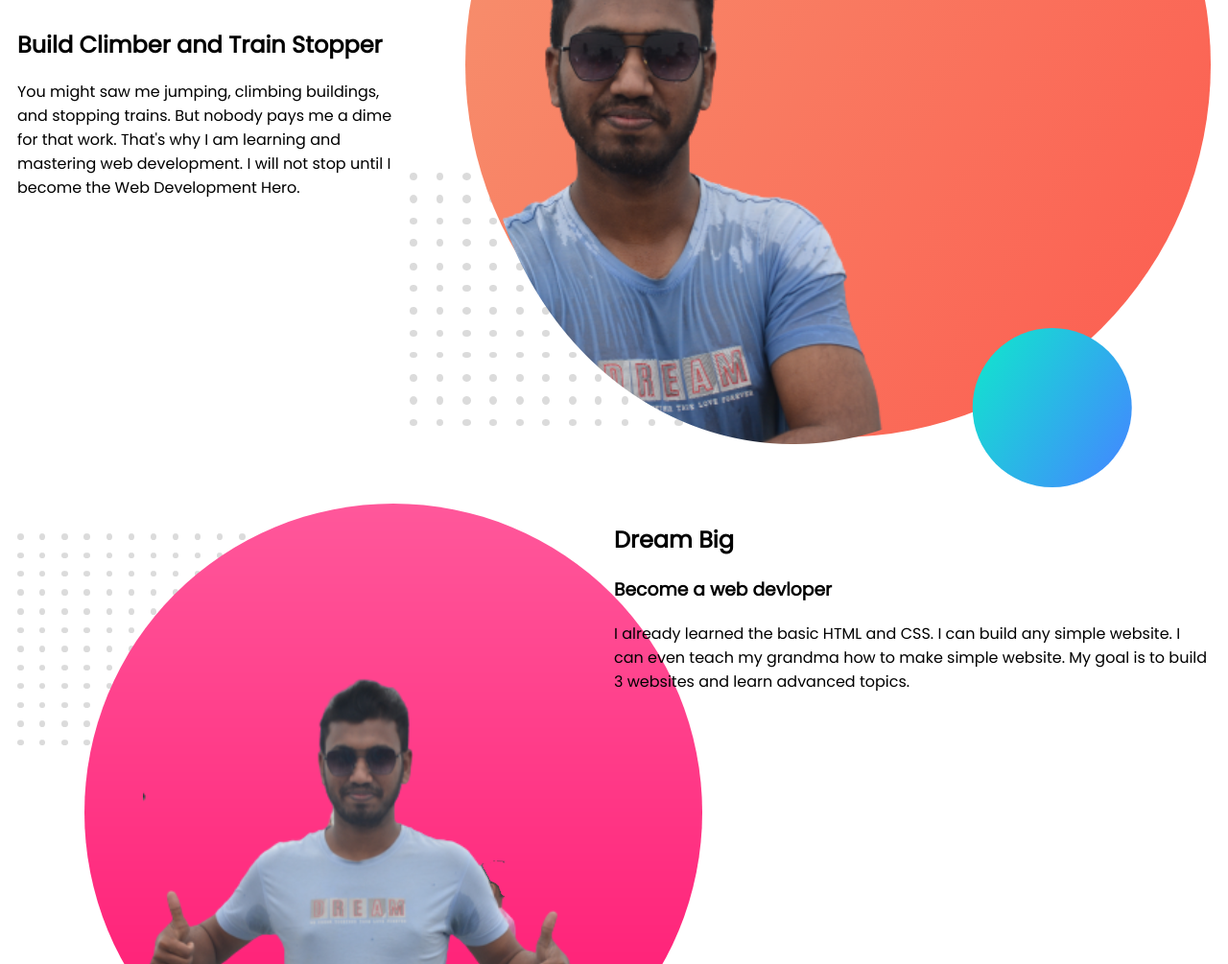
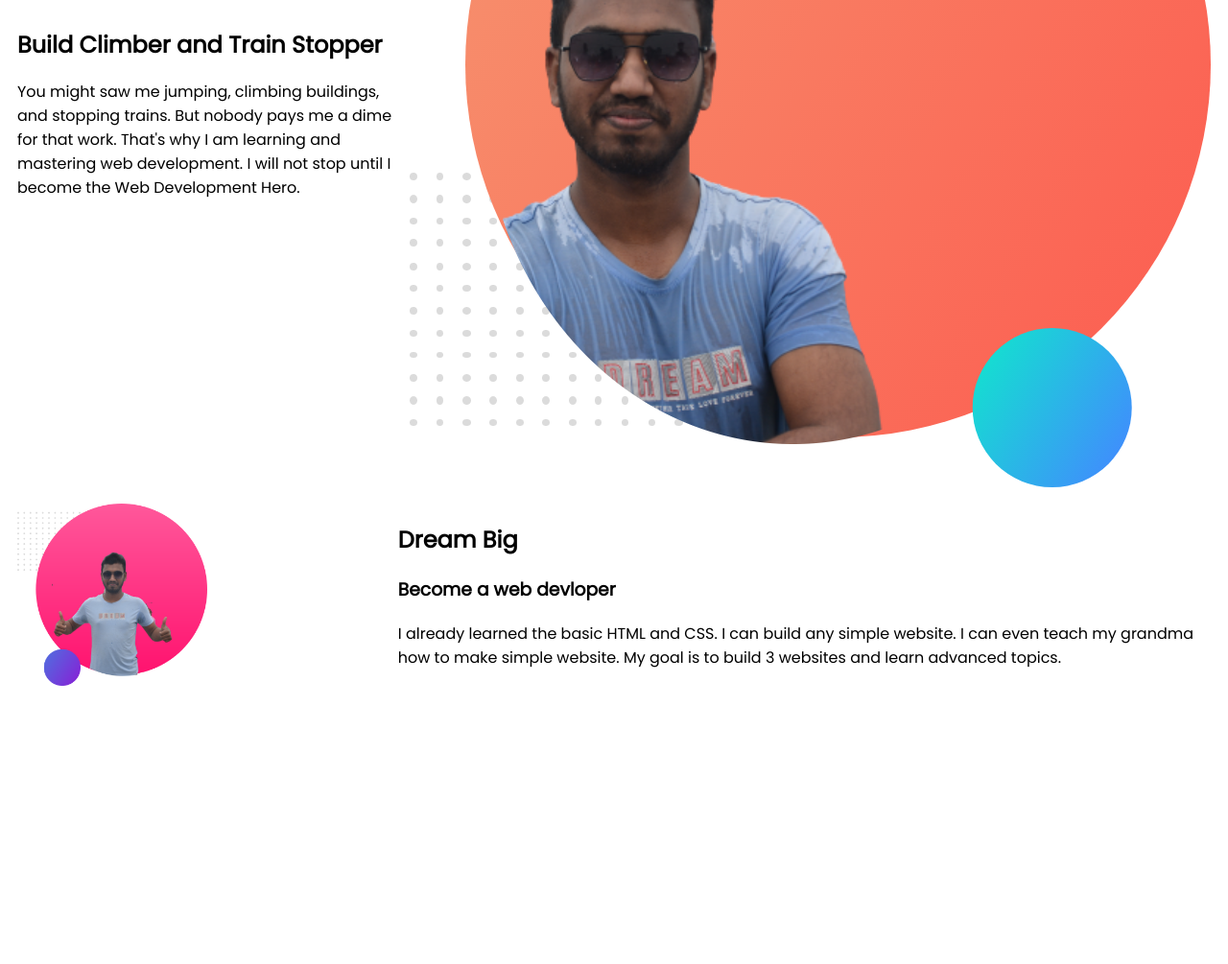
Before and after one commit to NAJMULALAMMIAN/devloper.portfolio, a plain HTML site: page index.html in a window 1280 px wide. Shown: the part 331-1336 px from the top of the page at 96% size. After the commit the page ends 1063 px from the top, so only its background shows below. Drawn offline with Linux system fonts and the light colour scheme.

Commit message:
dream big

```diff
--- a/index.html
+++ b/index.html
@@ -16,7 +16,9 @@
 
         <h2>Build Climber and Train Stopper</h2>
         <p>You might saw me jumping, climbing buildings, and stopping trains. But nobody pays me a dime for that work. That's why I am learning and mastering web development. I will not stop until I become the Web Development Hero.
-         </p></div>
+         </p>
+        <a href="https://www.linkedin.com/checkpoint/challenge/AgHVIDc6cFzYRQAAAXpxWtzH1GbLkguVL8wOYtKtDjumyqfHOKwpJE7DMZpQbgKC04tLbzBUyc5yu2hH9filObR14U2zXw?ut=0I1ZnruY56n9Q1"></a>
+        </div>/>
         <div class="helf-width" > <img src="images/nazmul alom mian.png" alt=""></div></section>
         <section>
            <div class="half-width">
--- a/style.css
+++ b/style.css
@@ -9,9 +9,11 @@ h1{
 }
 .half-width{
     width:50%
+     pedding-left:5%;
 }
-
-
+.half-width img{
+    width:50%;
+}
 section{
     display:flex;
     margin: 10px 10px;
```
